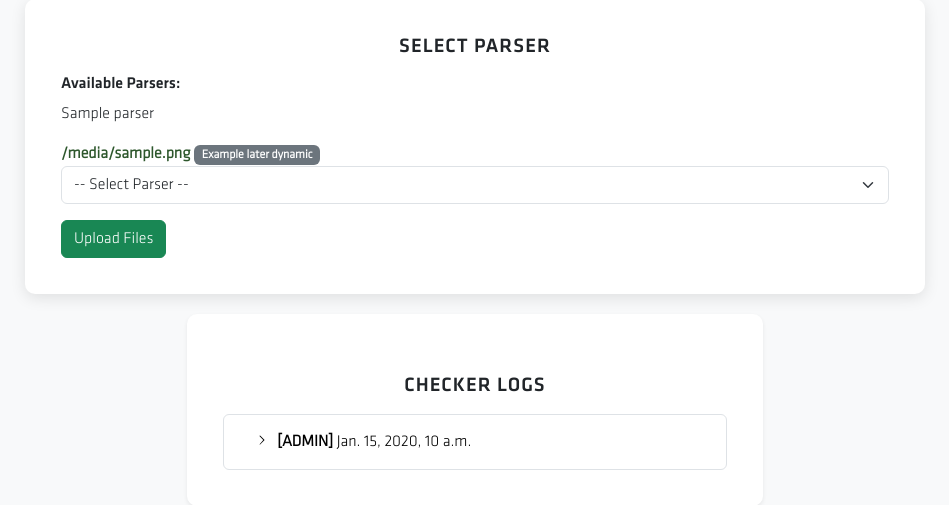
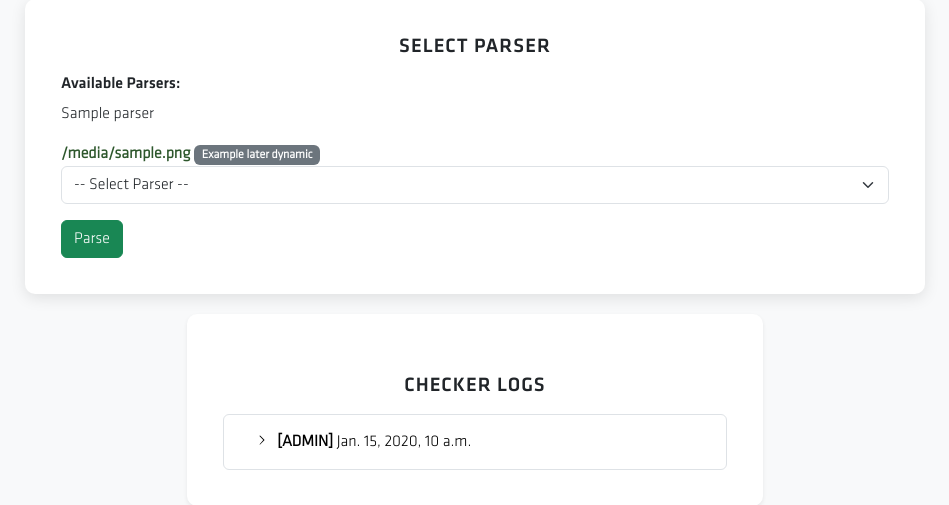
Before and after one commit to JosePizarro3/openbis-upload-helper, a Django app: template openbis_upload_helper/app/templates/homepage.html in a window 1280 px wide. Shown: the part 583-1088 px from the top of the page, without its empty margins (165-1114 px from the left). Run offline with Django 5.2, Linux system fonts and the light colour scheme; the template is opened without the code that fills it: most values are stand-ins (such as "Sample title", 1, 10 or a date in 2020); parts of the project's set-up code (start-up, migrations or seed data) failed here and were passed over.

Commit message:
changed button name

```diff
--- a/openbis_upload_helper/app/templates/homepage.html
+++ b/openbis_upload_helper/app/templates/homepage.html
@@ -78,7 +78,7 @@
                             </select>
                         </div>
                         {% endfor %}
-                    <button type="submit" name="assign_parsers" class="btn btn-success">Upload Files</button>
+                    <button type="submit" name="assign_parsers" class="btn btn-success">Parse</button>
                     </form>
                   </div>
                 </div>
```
